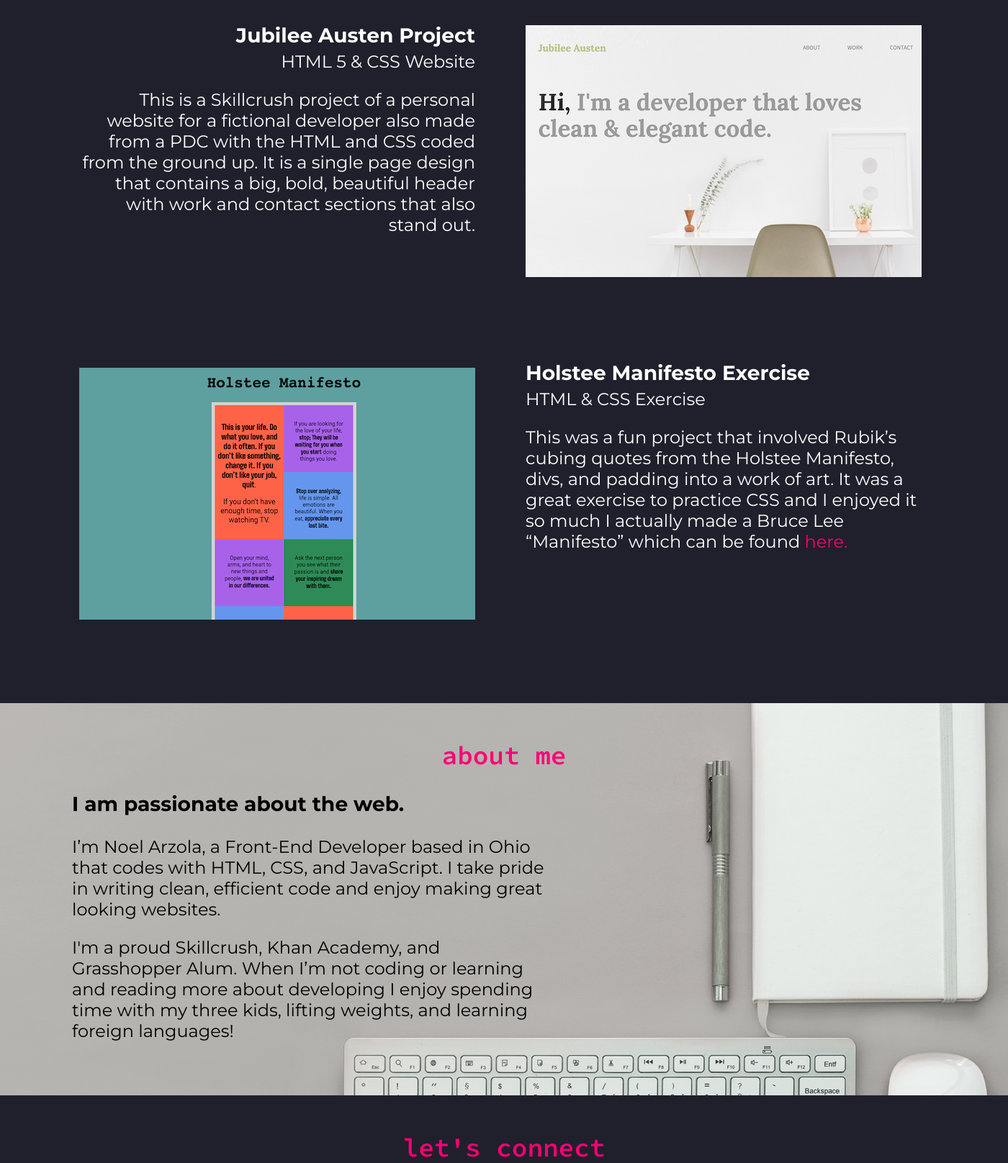
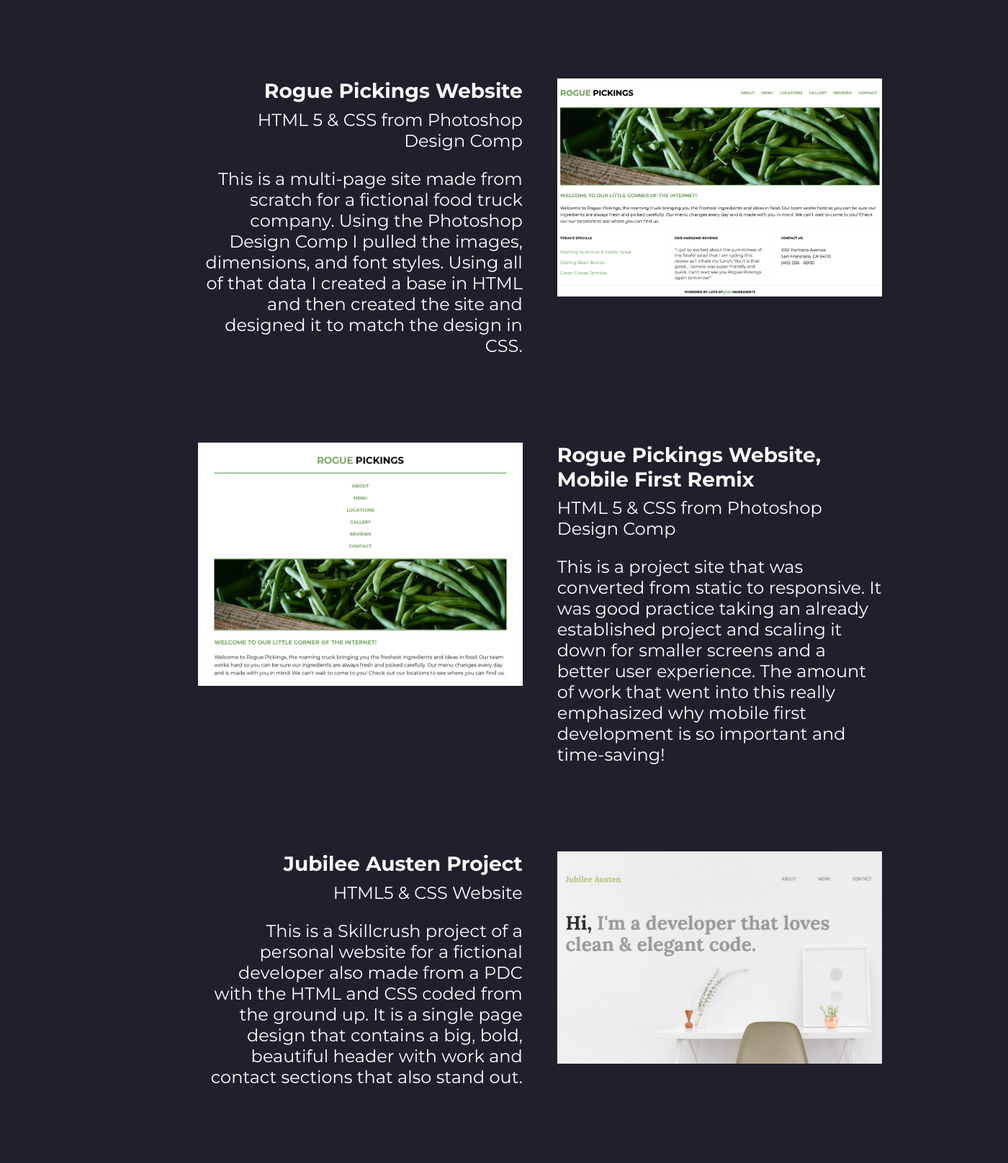
Before and after one commit to NoelArzola/portfolio-website, a PHP site: page / in a window 1400 px wide. Shown: the part 1453-3069 px from the top of the page at 72% size. Run offline with PHP 8.4, Linux system fonts and the light colour scheme.

Commit message:
Redid CSS to add responsive styles, first draft

```diff
--- a/css/main.css
+++ b/css/main.css
@@ -1,10 +1,10 @@
-/****** Body *****/
+/****** Base Styles *****/
 
 body {
     background: #1f202b;
     color: #ffffff;
     font-family: 'Montserrat', sans-serif;
-    font-size: 24px;
+    font-size: 1em;
     font-weight: 400;
     margin: 0px auto;
 }
@@ -12,190 +12,181 @@
 h2 {
     color: #fa0075;
     font-family: 'Source Code Pro', monospace;
-    font-size: 36px;
+    font-size: 2.25em;
     margin: 0 auto;
+    padding: 1em 0;
     text-align: center;
 }
 
 h3 {
     font-weight: bold;
-    /*margin: 0 auto;*/
 }
-
-/*h4 {
-    margin: 0 auto;
-}
-
-p {
-    margin: 0 auto;
-}*/
 
 span {
     color: #fa0075;
 }
 
-/***** Grid *****/
+a {
+    text-decoration: none;
+}
+
+/***** Grid Stuff*****/
 
 .container {
     margin: 0 auto;
-    width: 1400px;
+    width: 100%;
 }
 
 .full-width {
-    width: 1400px;
+    width: 100%;
 }
 
 .half-width {
-    float: left;
-    width: 660px;
+    width: 50%;
 }
 
 .third-width {
-    float: left;
-    width: 466px;
+    margin: 0;
+    padding: 0;
 }
 
 /***** Header *****/
 
 header h1 {
-    float: left;
-    font-size: 30px;
+    display: flex;
+    font-size: 1.25em;
     font-weight: 400;
+    justify-content: center;
+}
+
+.header-divider {
+    background: #fa0075;
+    height: 1px;
 }
 
 header nav {
-    float: right;
+    display: flex;
+    font-size: 1.25em;
+    justify-content: center;
+}
+
+nav ul {
+    padding: 0;
 }
 
 nav ul li {
-    display: inline-block;
+    list-style-type: none;
+    padding: 1.5em 0;
 }
 
 nav ul li a {
     color: #ffffff;
-    padding: 10px 22.5px 10px 22.5px;
     text-decoration: none;
 }
 
-/***** Main *****/
+/***** Hero Area *****/
 
 #main-section {
-    background: url('../img/hero-background.png') no-repeat;
-    clear: both;
+    background: url(../img/hero-background.png) center no-repeat #333;
+    background-size: cover;
+    display: flex;
+    flex-flow: row wrap;
+    height: 100%;
+    justify-content: space-around;
+    align-content: center;
+    min-height: 500px;
+    width: 100%;
 }
 
 #main-section p {
     font-family: 'Source Code Pro', monospace;
-    font-size: 72px;
+    font-size: 2.25em;
     font-weight: 600;
     margin-bottom: 55px;
-    margin-top: 0px;
-    padding: 270px 0 270px 95px;
+    margin-top: 0;
 }
 
-#main-image img {
-    width: 1400px;
+/***** Showcase *****/
+
+.showcase {
+    display: flex;
+    justify-content: center;
+    align-items: center;
+    flex-flow: column wrap;
 }
 
-/***** Portfolio *****/
+.showcase a:visited {
+    color: #fa0075;
+}
 
-.portfolio h2 {
-    padding-bottom: 110px;
+#portfolio-section h2 {
+    padding: 1em 0;
 }
 
 .portfolio h3,
 .portfolio h4 {
-    margin: 0px;
+    margin: 0;
+}
+
+.portfolio div,
+.portfolio h3,
+.portfolio h4,
+.portfolio p {
+    display: none;
 }
 
 .portfolio-image {
-    height: 350px;
-    padding-bottom: 110px;
-    padding-top: 10px;
-    width: 550px;
+    padding: 1em 0 2em 0;
+    width: 100%;
 }
 
 .portfolio h3 {
-    padding-bottom: 5px;
+    padding-bottom: .3125em;
 }
 
 .portfolio h4 {
     font-weight: normal;
 }
 
-#portfolio-left {
-    margin: 0 auto;
-    text-align: right;
-    padding-right: 35px;
+/***** About *****/
+
+#about {
+    padding-top: 1.11em;
 }
 
-#portfolio-right {
-    margin: 0 auto;
-    padding-left: 35px;
-    text-align: left;
+.about-section {
+    background: url(../img/about-me.png) center no-repeat #333;
+    background-size: cover;
+    color: black;
+    height: 100%;
+    min-height: 515px;
+    width: 100%;
 }
 
-.portfolio p {
-    width: 550px;
-}
-
-#top-paragraph {
-    padding-bottom: 150px;
-}
-
-#middle-paragraph {
-    margin-right: 0px;
-    padding-bottom: 150px;
-    padding-left: 110px;
-    padding-right: 0px;
-}
-
-#portfolio-right a {
-    display: inline;
-    text-decoration: none;
-    vertical-align: bottom;
-}
-
-/***** About *****/
-
-.about-section {
-    background: url('../img/about-me.png') no-repeat;
-    clear: both;
-    color: black;
-    padding: 10px 0 450px 0;
-    width: 1400px;
-}
-
-.about-section img {
-    width: 1200px;
-}
-
-.about-section .half-width {
-    padding-left: 100px;
-    text-align: left;
-}
-
-#about {
-    padding-top: 40px;
+.about-section h3,
+.about-section p {
+    padding: 0 1em;
 }
 
 /***** Footer *****/
 
 footer {
-    clear: both;
+    display: flex;
+    justify-content: center;
+    align-content: center;
+    flex-flow: column wrap;
 }
 
 footer .third-width {
-    float: left;
     text-align: center;
 }
 
 footer h2 {
-    padding: 50px 20px 60px 20px;
+    padding: 1em 0 1em 0;
 }
 
 footer h3 {
-    padding: 30px;
+    padding: 1.875em;
 }
 
 footer a {
@@ -209,12 +200,221 @@
 }
 
 footer img {
-    padding: 20px;
+    width: 10%;
+    padding: 1.25em;
 }
 
 #copyright {
-    clear: both;
-    font-size: 18px;
-    padding: 50px 0 10px 0;
+    font-size: 1.125em;
+    padding: 3.125em 0 .625em 0;
     text-align: center;
 }
+
+/*****Tablet Styles*****/
+
+@media only screen and (min-width: 768px) {
+
+    /*** Base ***/
+    .third-width {
+        width: 33.33%;
+    }
+
+    /*** Showcase ***/
+    .showcase {
+        flex-flow: row wrap;
+        justify-content: center;
+        align-items: stretch;
+    }
+
+    .portfolio {
+        width: 100%;
+    }
+
+    .showcase div,
+    .showcase a {
+        /*background: red;*/
+        flex: 0 0 40%;
+        padding: 2em 1em;
+    }
+
+    /*Tablet ONLY!*/
+    .showcase .portfolio-image {
+        height: 12.80em;
+    }
+    /*
+
+
+
+    .portfolio-right .portfolio-image {
+        padding-right: 0;
+    }
+
+    /*** About ***/
+
+    .about-section h3,
+    .about-section p {
+        padding-left: 2em;
+        width: 70%;
+    }
+
+    /*** Footer ***/
+    footer {
+        flex-flow: row wrap;
+    }
+}
+
+/***** Desktop Styles *****/
+@media only screen and (min-width: 1200px) {
+
+    /***** Base Styles *****/
+
+    body {
+        font-size: 1.5em;
+    }
+
+    .container {
+        /*width: 96.953%;*/
+        width: 75%;
+    }
+
+    .half-width {
+        width: 47%;
+    }
+
+    .third-width {
+        width: 33%;
+    }
+
+    h2 {
+        font-size: 1.5em;
+    }
+
+    /***** Header *****/
+
+    header .full-width {
+        display: flex;
+        justify-content: space-between;
+        flex-flow: row wrap;
+    }
+
+    header h1 {
+        display: block;
+        font-size: 1.25em;
+    }
+
+    .header-divider {
+        display: none;
+    }
+
+    header nav {
+        display: block;
+        font-size: 1em;
+        padding-right: .5em;
+    }
+
+    nav ul li {
+        display: inline-block;
+        padding: 0 1em;
+    }
+
+    /***** Hero Area *****/
+
+    #main-section {
+
+        justify-content: flex-start;
+        margin: 0 auto;
+        min-height: 727px;
+        width: 100%;
+    }
+
+    #main-section p {
+        font-size: 3em;
+        padding: 1.25em 0 0 1.5em;
+        }
+
+    /****** Showcase *****/
+
+    .showcase {
+        justify-content: space-around;
+        align-items: stretch;
+        flex-flow: row wrap;
+        padding: 0 3.17em;
+    }
+
+    .portfolio {
+        width: 95%;
+    }
+
+    .showcase div,
+    .showcase a {
+        /*background: red;*/
+        flex: 1 0 32%;
+        padding: 2em 1em;
+        justify-content: center;
+    }
+
+    .left-side-text span a {
+        padding: 0;
+    }
+
+    .portfolio div,
+    .portfolio h3,
+    .portfolio h4,
+    .portfolio p {
+        display: block;
+    }
+
+    /*.portfolio-left,
+    .portfolio-right {
+        width: 40%;
+        align-content: space-between;
+    }
+
+    .portfolio-left {
+        text-align: right;
+        padding-left: 4.17em;
+    }
+
+    .portfolio-right {
+        text-align: left;
+        padding-right: 4.17em;
+    }*/
+
+    .showcase .portfolio-image {
+        height: unset;
+        padding: 0;
+    }
+
+    .left-side-text {
+        text-align: right;
+    }
+
+    /***** About *****/
+
+    .about-section {
+        margin: 0 auto;
+        min-height: 700px;
+        width: 75%;
+    }
+
+    .about-section h3 {
+    padding: 0 0 0 3.562em;
+    width: 50%;
+    }
+
+    .about-section p {
+        padding: 0 0 0 4.17em;
+        width: 43.5%;
+    }
+
+    /***** Footer *****/
+
+    footer img {
+        width: 8%;
+        padding: .75em;
+    }
+
+    #copyright  {
+        font-size: .75em;
+    }
+}
--- a/index.html
+++ b/index.html
@@ -1,18 +1,36 @@
 <!doctype html>
-<html lang="en-US">
+<html class="no-js" lang="en-US">
+
 <head>
-        <meta charset="utf-8" >
-        <title>Noel Arzola</title>
+  <meta charset="utf-8">
+  <title>Noel Arzola | Web Developer</title>
+  <meta name="description" content="Portfolio Website, Web Developer, Front-End Developer, Programmer">
+  <meta name="viewport" content="width=device-width, initial-scale=1">
+
+  <link rel="manifest" href="site.webmanifest">
+  <link rel="apple-touch-icon" href="icon.png">
+  <!-- Place favicon.ico in the root directory -->
+
+  <link rel="stylesheet" href="css/normalize.css">
   <link rel="stylesheet" href="css/main.css">
-        <link rel="stylesheet" href="css/normalize.css">
+
   <link href="https://fonts.googleapis.com/css?family=Montserrat:400,700&display=swap" rel="stylesheet">
   <link href="https://fonts.googleapis.com/css?family=Source+Code+Pro:400,600&display=swap" rel="stylesheet">
+
+  <meta name="theme-color" content="#fafafa">
 </head>
+
 <body>
+  <!--[if IE]>
+    <p class="browserupgrade">You are using an <strong>outdated</strong> browser. Please <a href="https://browsehappy.com/">upgrade your browser</a> to improve your experience and security.</p>
+  <![endif]-->
+
+  <!-- Add your site or application content here -->
   <div class="container">
     <header>
         <div class="full-width">
             <h1>&lt;noel arzola | web developer /&gt;</h1>
+            <div class="header-divider"></div>
             <nav>
                 <ul>
                     <li><a href="#portfolio-section">portfolio</a></li>
@@ -25,47 +43,104 @@
 
     <main>
         <div class="full-width" id="main-section">
-                    <p>let's <span>code</span><br>
-                        something cool</p>
+            <p>let's <span>code</span>
+            <br> something cool</p>
         </div>
 
         <section>
-                    <div class="full-width portfolio">
+            <div class="full-width">
               <h2 id="portfolio-section">my portfolio</h2>
             </div>
-                    <div class="half-width portfolio" id="portfolio-left">
+
+            <div class="showcase portfolio">
+
+
+                    <a href="https://www.noelarzola.com/unplugged-retreat" target="_blank"><img class="portfolio-image" src="img/unplugged-retreat.png" alt="Snapshot of the Unplugged website"></a>
+
+                    <div>
+                        <h3>Unplugged Retreat Website</h3>
+                        <h4>Mobile first HTML 5 &amp; CSS from Photoshop Design Comps</h4>
+                        <p>This was created from the ground up from a set of three design comps for mobile, tablet, and desktop. It is a completely responsive multi-page website made using Flexbox with perfectly scaling images and text. Using Photoshop I pulled measurements, font-sizes, and line-heights to create an exact replica for all three experiences. This and my personal site are my favorite pieces of work.</p>
+                    </div>
+
+                    <div class="left-side-text">
+                        <h3>Rogue Pickings Website</h3>
+                        <h4>HTML 5 &amp; CSS from Photoshop Design Comp</h4>
+                        <p>This is a multi-page site made from scratch for a fictional food truck company. Using the Photoshop Design Comp I pulled the images, dimensions, and font styles. Using all of that data I created a base in HTML and then created the site and designed it to match the design in CSS.</p>
+                    </div>
+
                     <a href="https://www.noelarzola.com/rogue-pickings" target="_blank"><img src="img/rogue-pickings.png" alt="Snapshot of the Rogue Pickings website" class="portfolio-image"></a>
+
+                    <a href="https://www.noelarzola.com/rogue-pickings-responsive" target="_blank"><img src="img/rogue-responsive.jpg" alt="Snapshot of the Rogue Pickings Responsive website" class="portfolio-image"></a>
+
+                    <div>
+                        <h3>Rogue Pickings Website, Mobile First Remix</h3>
+                        <h4>HTML 5 &amp; CSS from Photoshop Design Comp</h4>
+                        <p>This is a project site that was converted from static to responsive. It was good practice taking an already established project and scaling it down for smaller screens and a better user experience. The amount of work that went into this really emphasized why mobile first development is so important and time-saving!</p>
+                    </div>
+
+                    <div class="left-side-text">
                         <h3>Jubilee Austen Project</h3>
-                        <h4>HTML 5 &amp; CSS Website</h4>
-                        <p id="middle-paragraph">This is a Skillcrush project of a personal website for a fictional developer also made from a PDC with the HTML and CSS coded from the ground up. It is a single page design that  contains a big, bold, beautiful header with work and contact sections that also stand out.</p>
-                        <a href="https://www.noelarzola.com/holstee-manifesto" target="_blank"><img src="img/holstee.png" alt="Snapshot of my Holstee Manifesto exercise" class="portfolio-image"></a>
+                        <h4>HTML5 &amp; CSS Website</h4>
+                        <p>This is a Skillcrush project of a personal website   for a fictional developer also made from a PDC with the HTML and CSS coded from the ground up. It is a single page design that  contains a big, bold, beautiful header with work and contact sections that also stand out.</p>
                     </div>
-                </section>
 
-                <section>
-                    <div class="half-width portfolio" id="portfolio-right">
-                        <h3>Rogue Pickings Website</h3>
-                        <h4>HTML and CSS from Photoshop Design Comp</h4>
-                        <p id="top-paragraph">This is a multi-page site made from scratch for a fictional food truck company. Using the Photoshop Design Comp I pulled the images, dimensions, and font styles. Using all of that data I created a base in HTML and then created the site and designed it to match the design in CSS.</p>
                     <a href="https://www.noelarzola.com/jubilee-austen" target="_blank"><img src="img/jubilee.png" alt="Snapshot of the Jubilee Austen website" class="portfolio-image"></a>
+
+                    <a href="https://www.noelarzola.com/us-election-map" target="_blank"><img class="portfolio-image" src="img/election-map.png" alt="Snapshot of the Interactive Election Map"></a>
+
+                    <div>
+                        <h3>Interactive U.S. Election Map</h3>
+                        <h4>HTML, CSS, &amp; JavaScript</h4>
+                        <p>This is an interactive site fueled by JavaScript. At the top of the page it reflects the total votes and declares a winner. As you mouse over the states they will change from gray to the party color of the winner or blue if there is a draw. The table in the bottom corner will display the date, the candidates names, their total votes, and the winner of the state all following the same color scheme. I’ve always loved JavaScript and it was cool working with my first JavaScript framework.</p>
+                    </div>
+
+                    <div class="left-side-text">
+                        <h3>Magic 8 Ball</h3>
+                        <h4>HTML, CSS, &amp; JavaScript</h4>
+                        <p>The Magic 8 Ball you’ll find here puts my first 8 Ball to shame! The code is where the real beauty is at, it is so much more efficient, clean, and powerful. This interactive site displays an 8 Ball with an interactive button below it. Once you hit the button the ball will shake and you’ll be prompted to enter a question (choose wisely!). After one more shake the answer is revealed! You can find my first 8 Ball <span><a href="https://www.khanacademy.org/computer-programming/spin-off-of-project-magic-8-ball/5424639632965632">here</a></span> and my old coding and programming projects <span><a href="https://www.khanacademy.org/profile/kaid_1090753923038244403640020/projects">here</a></span>.</p>
+                    </div>
+
+                    <a href="https://www.noelarzola.com/magic-8-ball" target="_blank"><img class="portfolio-image" src="img/magic-8-ball.png" alt="Snapshot of the Magic 8 Ball site"></a>
+
+                    <a href="https://www.noelarzola.com/lolcat-clock" target="_blank"><img class="portfolio-image" src="img/lolcat-clock.jpg" alt="Snapshot of the LOL Cat Clock"></a>
+
+                    <div>
+                        <h3>LOLCat Clock</h3>
+                        <h4>HTML, CSS, &amp; JavaScript</h4>
+                        <p>An interactive clock full of entertaining cat pics. There are four buttons that accept user input. Three are for setting a custom wake-up, lunch, and nap times which will trigger images related to each when the time matches. The fourth is a “PARTY TIME!” button that can be activated at any time, check out what happens when you tap it.</p>
+                    </div>
+
+                    <div class="left-side-text">
+                        <h3>Bruce Lee Manifesto</h3>
+                        <h4>HTML & CSS Exercise</h4>
+                        <p>While working on the Holstee Manifesto project I kept dreaming up this site in the back of my head. I don’t know if it’s because Bruce Lee and Holstee sound similar, or if it was the arrangement of inspirational quotes (probably both!). This was a crash course on cross-browser compatibility and required a lot of tweaking to get it just right on all major browsers. It was fun and rewarding. RIP the greatest of all time!</a></p>
+                    </div>
+
+                        <a href="https://www.noelarzola.com/bruelee-manifesto" target="_blank"><img class="portfolio-image" src="img/brucelee-manifesto.jpg" alt="Snapshot of the Bruce Lee Manifesto website"></a>
+
+
+
+                    <a href="https://www.noelarzola.com/holstee-manifesto" target="_blank"><img class="portfolio-image" src="img/holstee.jpg" alt="Snapshot of my Holstee Manifesto exercise"></a>
+
+                    <div>
                         <h3>Holstee Manifesto Exercise</h3>
                         <h4>HTML & CSS Exercise</h4>
-                        <p>This was a fun project that involved Rubik’s cubing quotes from the Holstee Manifesto, divs, and padding into a work of art. It was a great exercise to practice CSS and I enjoyed it so much I actually made a Bruce Lee “Manifesto” which can be found <a href="https://www.noelarzola.com/bruce-lee-manifesto" target="_blank"><span>here.</span></a></p>
+                        <p>This was a fun project that involved Rubik’s cubing quotes from the Holstee Manifesto, divs, and padding into a work of art. It was the first project in my Skillcrush Break Into Tech course. It was a great exercise to practice CSS, measurements, padding, margin, and floats.</p>
                     </div>
+
+                </div> <!--End left side-->
+            </div> <!--End Showcase-->
         </section>
 
         <section>
             <div class="about-section">
-                        <div>
                 <h2 id="about">about me</h2>
-                            <div>
-                                <div class="half-width">
+
                     <h3>I am passionate about the web.</h3>
                     <p>I’m Noel Arzola, a Front-End Developer based in Ohio that codes with HTML, CSS, and JavaScript. I take pride in writing clean, efficient code and enjoy making great looking websites.</p>
-                                    <p>I'm a proud Skillcrush, Khan Academy, and Grasshopper Alum. When I’m not coding or learning and reading more about developing I enjoy spending time with my three kids, lifting weights, and learning foreign languages!</p>
-                                </div>
-                            </div>
-                        </div>
+                    <p>I'm a proud Skillcrush, Khan Academy, and Grasshopper Alum. When I’m not coding or learning and reading more about developing I love spending time with my three kids, rididng my motorcycle, lifting weights, and learning foreign languages!</p>
+
             </div>
         </section>
     </main>
@@ -94,6 +169,20 @@
             <p>Copyright 2020 | Arzola Solutions, LLC</p>
         </div>
     </footer>
-        </div>
+  </div> <!--End Markup-->
+
+  <script src="js/vendor/modernizr-3.7.1.min.js"></script>
+  <script src="https://code.jquery.com/jquery-3.4.1.min.js" integrity="sha256-CSXorXvZcTkaix6Yvo6HppcZGetbYMGWSFlBw8HfCJo=" crossorigin="anonymous"></script>
+  <script>window.jQuery || document.write('<script src="js/vendor/jquery-3.4.1.min.js"><\/script>')</script>
+  <script src="js/plugins.js"></script>
+  <script src="js/main.js"></script>
+
+  <!-- Google Analytics: change UA-XXXXX-Y to be your site's ID. -->
+  <script>
+    window.ga = function () { ga.q.push(arguments) }; ga.q = []; ga.l = +new Date;
+    ga('create', 'UA-XXXXX-Y', 'auto'); ga('set','transport','beacon'); ga('send', 'pageview')
+  </script>
+  <script src="https://www.google-analytics.com/analytics.js" async></script>
 </body>
+
 </html>
```
Also changed, not shown: magic-8-ball/style.css (+8 -0 lines), favicon.ico (added), img/brucelee-manifesto.jpg (added), img/brucelee-manifesto.png (added), img/election-map.png (added), img/holstee.jpg (added), img/jubilee.png, img/lolcat-clock.jpg (added), img/lolcat-clock.png (added), img/magic-8-ball.png (added), img/rogue-pickings.png, img/rogue-responsive.jpg (added), 1 other file. Lines whose indentation alone changed are shown as unchanged.
